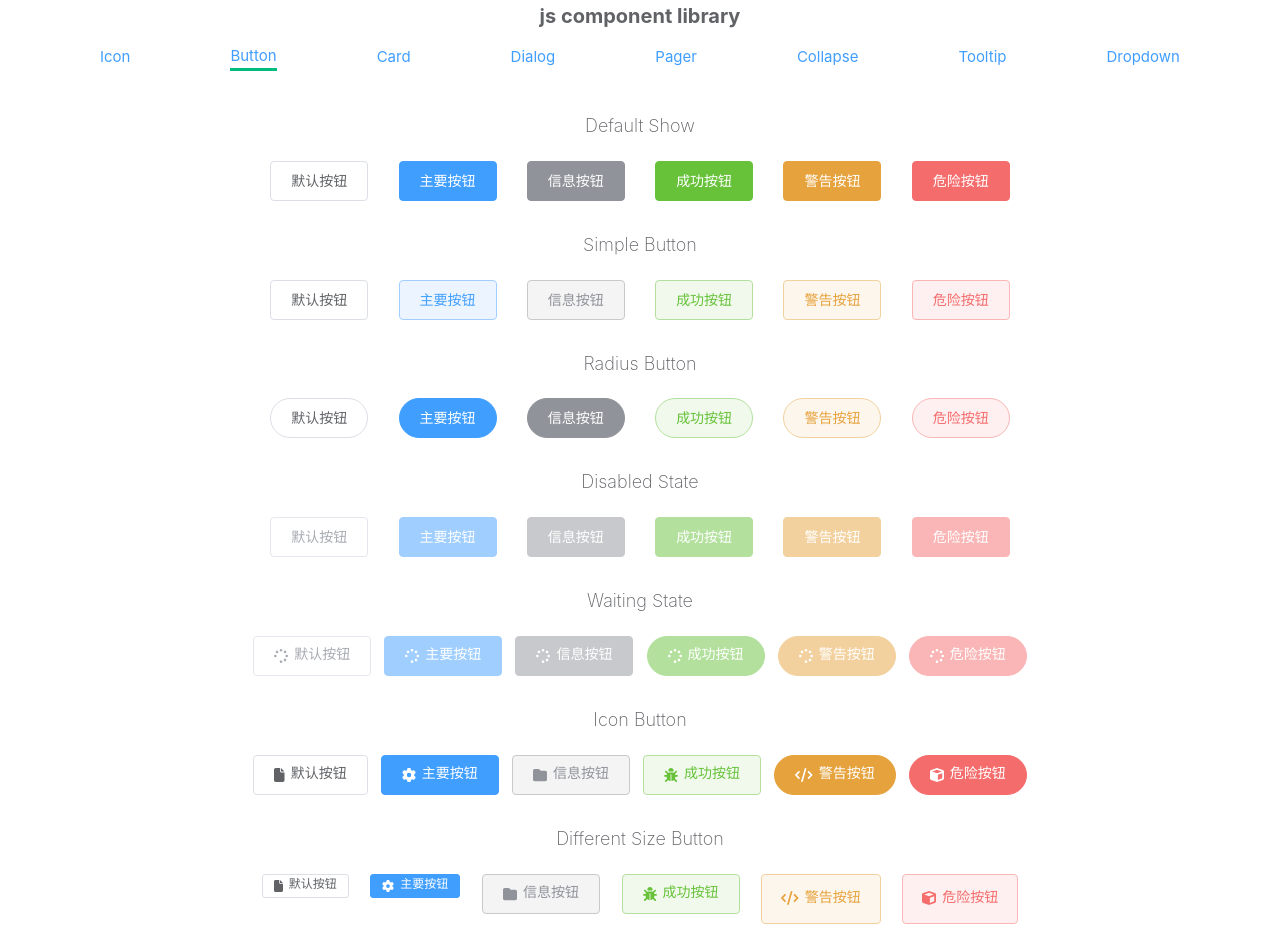
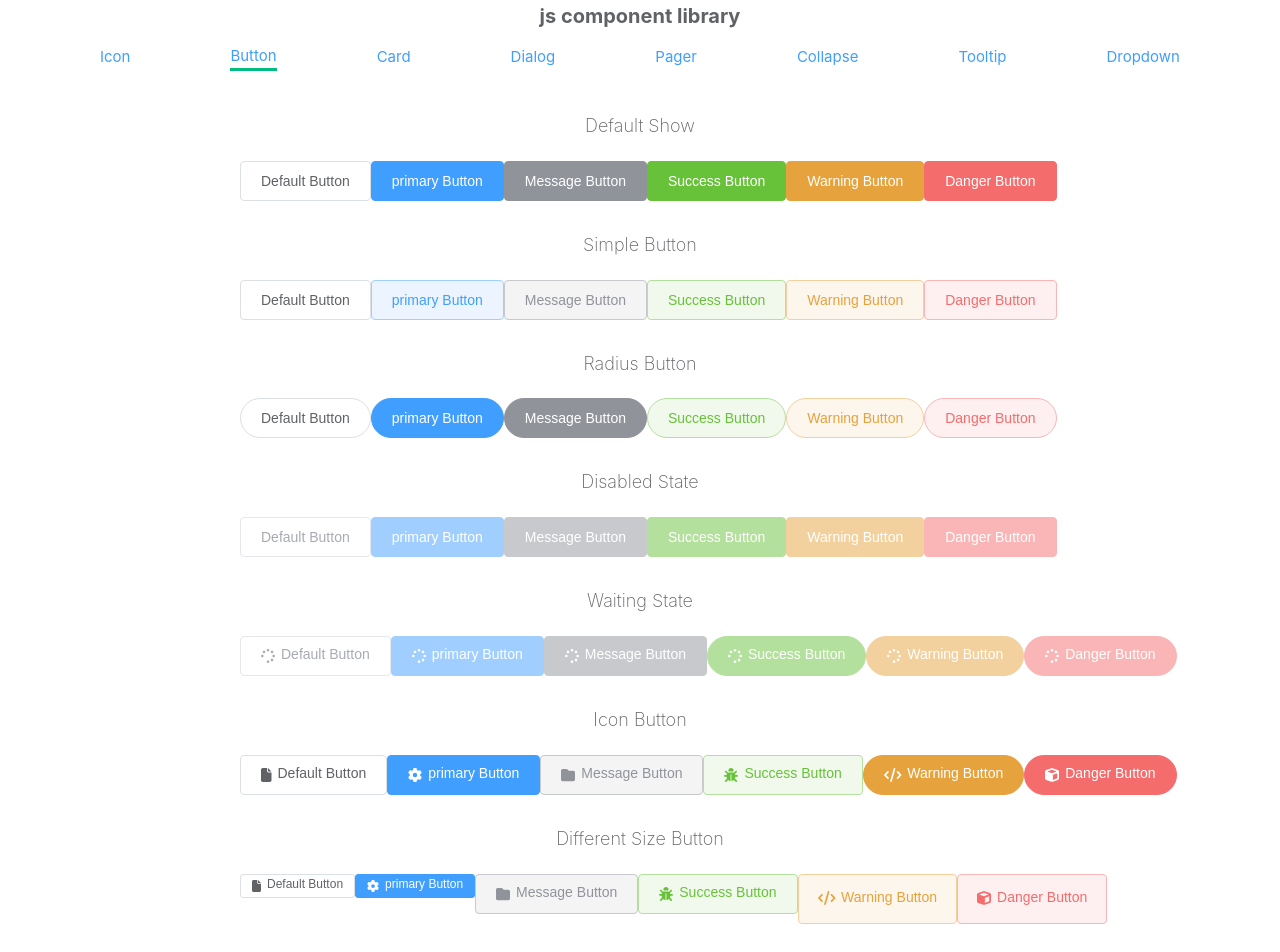
Before and after one commit to Wekohyk/Component-library-js, a Vue app: page /button in a window 1280 px wide. Shown: the top 952 px of the page. Built offline with nearby package versions, Linux system fonts and the light colour scheme.

Commit message:
update language

```diff
--- a/src/lang/en.js
+++ b/src/lang/en.js
@@ -14,6 +14,12 @@ export default {
   differentSizeBtn: 'Different Size Button',
   roundedBtn: 'Rounded Button',
   btnEvent: 'Button Event',
+  defaultBtn: 'Default Button',
+  primaryBtn: 'primary Button',
+  messageBtn: 'Message Button',
+  successBtn: 'Success Button',
+  warningBtn: 'Warning Button',
+  dangerBtn: 'Danger Button',
   firstGroup: 'First Group',
   secondGroup: 'Second Group',
   cardText1: 'One cat is 3, ten cats are 10',
--- a/src/lang/zh.js
+++ b/src/lang/zh.js
@@ -14,6 +14,12 @@ export default {
   differentSizeBtn: '不同尺寸的按钮',
   roundedBtn: '圆形按钮',
   btnEvent: '按钮事件',
+  defaultBtn: '默认按钮',
+  primaryBtn: '主要按钮',
+  messageBtn: '信息提示',
+  successBtn: '成功按钮',
+  warningBtn: '警告按钮',
+  dangerBtn: '危险按钮',
   firstGroup: '第一组',
   secondGroup: '第二组',
   cardText1: '一只猫3元, 十只猫10元',
--- a/src/views/Button.vue
+++ b/src/views/Button.vue
@@ -1,66 +1,88 @@
 <template>
   <h2 class="row-title">{{ $t('defaultShow') }}</h2>
   <div class="row">
-    <Weko-Button>默认按钮</Weko-Button>
-    <Weko-Button type="primary">主要按钮</Weko-Button>
-    <Weko-Button type="info">信息按钮</Weko-Button>
-    <Weko-Button type="success">成功按钮</Weko-Button>
-    <Weko-Button type="warning">警告按钮</Weko-Button>
-    <Weko-Button type="danger">危险按钮</Weko-Button>
+    <Weko-Button>{{ $t('defaultBtn') }}</Weko-Button>
+    <Weko-Button type="primary">{{ $t('primaryBtn') }}</Weko-Button>
+    <Weko-Button type="info">{{ $t('messageBtn') }}</Weko-Button>
+    <Weko-Button type="success">{{ $t('successBtn') }}</Weko-Button>
+    <Weko-Button type="warning">{{ $t('warningBtn') }}</Weko-Button>
+    <Weko-Button type="danger">{{ $t('dangerBtn') }}</Weko-Button>
   </div>
   <h2 class="row-title">{{ $t('simplicityBtn') }}</h2>
   <div class="row">
-    <Weko-Button plain>默认按钮</Weko-Button>
-    <Weko-Button type="primary" plain>主要按钮</Weko-Button>
-    <Weko-Button type="info" plain>信息按钮</Weko-Button>
-    <Weko-Button type="success" plain>成功按钮</Weko-Button>
-    <Weko-Button type="warning" plain>警告按钮</Weko-Button>
-    <Weko-Button type="danger" plain>危险按钮</Weko-Button>
+    <Weko-Button plain>{{ $t('defaultBtn') }}</Weko-Button>
+    <Weko-Button type="primary" plain>{{ $t('primaryBtn') }}</Weko-Button>
+    <Weko-Button type="info" plain>{{ $t('messageBtn') }}</Weko-Button>
+    <Weko-Button type="success" plain>{{ $t('successBtn') }}</Weko-Button>
+    <Weko-Button type="warning" plain>{{ $t('warningBtn') }}</Weko-Button>
+    <Weko-Button type="danger" plain>{{ $t('dangerBtn') }}</Weko-Button>
   </div>
   <h2 class="row-title">{{ $t('radiusBtn') }}</h2>
   <div class="row">
-    <Weko-Button round>默认按钮</Weko-Button>
-    <Weko-Button type="primary" round>主要按钮</Weko-Button>
-    <Weko-Button type="info" round>信息按钮</Weko-Button>
-    <Weko-Button type="success" plain round>成功按钮</Weko-Button>
-    <Weko-Button type="warning" plain round>警告按钮</Weko-Button>
-    <Weko-Button type="danger" plain round>危险按钮</Weko-Button>
+    <Weko-Button round>{{ $t('defaultBtn') }}</Weko-Button>
+    <Weko-Button type="primary" round>{{ $t('primaryBtn') }}</Weko-Button>
+    <Weko-Button type="info" round>{{ $t('messageBtn') }}</Weko-Button>
+    <Weko-Button type="success" plain round>{{ $t('successBtn') }}</Weko-Button>
+    <Weko-Button type="warning" plain round>{{ $t('warningBtn') }}</Weko-Button>
+    <Weko-Button type="danger" plain round>{{ $t('dangerBtn') }}</Weko-Button>
   </div>
   <h2 class="row-title">{{ $t('disabled') }}</h2>
   <div class="row">
-    <Weko-Button disabled>默认按钮</Weko-Button>
-    <Weko-Button type="primary" disabled>主要按钮</Weko-Button>
-    <Weko-Button type="info" disabled>信息按钮</Weko-Button>
-    <Weko-Button type="success" disabled>成功按钮</Weko-Button>
-    <Weko-Button type="warning" disabled>警告按钮</Weko-Button>
-    <Weko-Button type="danger" disabled>危险按钮</Weko-Button>
+    <Weko-Button disabled>{{ $t('defaultBtn') }}</Weko-Button>
+    <Weko-Button type="primary" disabled>{{ $t('primaryBtn') }}</Weko-Button>
+    <Weko-Button type="info" disabled>{{ $t('messageBtn') }}</Weko-Button>
+    <Weko-Button type="success" disabled>{{ $t('successBtn') }}</Weko-Button>
+    <Weko-Button type="warning" disabled>{{ $t('warningBtn') }}</Weko-Button>
+    <Weko-Button type="danger" disabled>{{ $t('dangerBtn') }}</Weko-Button>
   </div>
   <h2 class="row-title">{{ $t('await') }}</h2>
   <div class="row">
-    <Weko-Button loading>默认按钮</Weko-Button>
-    <Weko-Button type="primary" loading>主要按钮</Weko-Button>
-    <Weko-Button type="info" loading>信息按钮</Weko-Button>
-    <Weko-Button type="success" loading round>成功按钮</Weko-Button>
-    <Weko-Button type="warning" loading round>警告按钮</Weko-Button>
-    <Weko-Button type="danger" loading round>危险按钮</Weko-Button>
+    <Weko-Button loading>{{ $t('defaultBtn') }}</Weko-Button>
+    <Weko-Button type="primary" loading>{{ $t('primaryBtn') }}</Weko-Button>
+    <Weko-Button type="info" loading>{{ $t('messageBtn') }}</Weko-Button>
+    <Weko-Button type="success" loading round>
+      {{ $t('successBtn') }}
+    </Weko-Button>
+    <Weko-Button type="warning" loading round>
+      {{ $t('warningBtn') }}
+    </Weko-Button>
+    <Weko-Button type="danger" loading round>{{ $t('dangerBtn') }}</Weko-Button>
   </div>
   <h2 class="row-title">{{ $t('iconBtn') }}</h2>
   <div class="row">
-    <Weko-Button icon="file">默认按钮</Weko-Button>
-    <Weko-Button type="primary" icon="gear">主要按钮</Weko-Button>
-    <Weko-Button type="info" icon="folder" plain>信息按钮</Weko-Button>
-    <Weko-Button type="success" icon="bug" plain>成功按钮</Weko-Button>
-    <Weko-Button type="warning" icon="code" round>警告按钮</Weko-Button>
-    <Weko-Button type="danger" icon="cube" round>危险按钮</Weko-Button>
+    <Weko-Button icon="file">{{ $t('defaultBtn') }}</Weko-Button>
+    <Weko-Button type="primary" icon="gear">{{ $t('primaryBtn') }}</Weko-Button>
+    <Weko-Button type="info" icon="folder" plain>
+      {{ $t('messageBtn') }}
+    </Weko-Button>
+    <Weko-Button type="success" icon="bug" plain>
+      {{ $t('successBtn') }}
+    </Weko-Button>
+    <Weko-Button type="warning" icon="code" round>
+      {{ $t('warningBtn') }}
+    </Weko-Button>
+    <Weko-Button type="danger" icon="cube" round>
+      {{ $t('dangerBtn') }}
+    </Weko-Button>
   </div>
   <h2 class="row-title">{{ $t('differentSizeBtn') }}</h2>
   <div class="row">
-    <Weko-Button icon="file" size="small">默认按钮</Weko-Button>
-    <Weko-Button type="primary" icon="gear" size="small">主要按钮</Weko-Button>
-    <Weko-Button type="info" icon="folder" plain>信息按钮</Weko-Button>
-    <Weko-Button type="success" icon="bug" plain>成功按钮</Weko-Button>
-    <Weko-Button type="warning" icon="code" plain size="large">警告按钮</Weko-Button>
-    <Weko-Button type="danger" icon="cube" plain size="large">危险按钮</Weko-Button>
+    <Weko-Button icon="file" size="small">{{ $t('defaultBtn') }}</Weko-Button>
+    <Weko-Button type="primary" icon="gear" size="small">
+      {{ $t('primaryBtn') }}
+    </Weko-Button>
+    <Weko-Button type="info" icon="folder" plain>
+      {{ $t('messageBtn') }}
+    </Weko-Button>
+    <Weko-Button type="success" icon="bug" plain>
+      {{ $t('successBtn') }}
+    </Weko-Button>
+    <Weko-Button type="warning" icon="code" plain size="large">
+      {{ $t('warningBtn') }}
+    </Weko-Button>
+    <Weko-Button type="danger" icon="cube" plain size="large">
+      {{ $t('dangerBtn') }}
+    </Weko-Button>
   </div>
   <h2 class="row-title">{{ $t('roundedBtn') }}</h2>
   <div class="row">
@@ -73,18 +95,20 @@
   </div>
   <h2 class="row-title">{{ $t('btnEvent') }}</h2>
   <div class="row">
-    <Weko-Button type="primary" @click="clickHandler" ref="btnRef">主要按钮</Weko-Button>
+    <Weko-Button type="primary" @click="clickHandler" ref="btnRef">
+      {{ $t('primaryBtn') }}
+    </Weko-Button>
   </div>
 </template>
 
 <script setup lang="js">
-import { ref } from 'vue'
-const btnRef = ref(null)
+import { ref } from 'vue';
+const btnRef = ref(null);
 
 const clickHandler = () => {
-  window.alert('button click')
-  console.log(btnRef.value.ref)
-}
+  window.alert('button click');
+  console.log(btnRef.value.ref);
+};
 </script>
 
 <style scoped lang="scss"></style>
--- a/src/views/Card.vue
+++ b/src/views/Card.vue
@@ -19,6 +19,7 @@
   </div>
   <div class="row-title">{{ $t('secondGroup') }}</div>
   <div class="row">
+    <!-- 第三张卡片 -->
     <Weko-Card imgSrc="/images/card3.webp" :width="368" :imgHeight="90">
       <div>{{ $t('cardText2') }}</div>
       <!-- 插槽内部的内容样式由用户自己决定 -->
```
